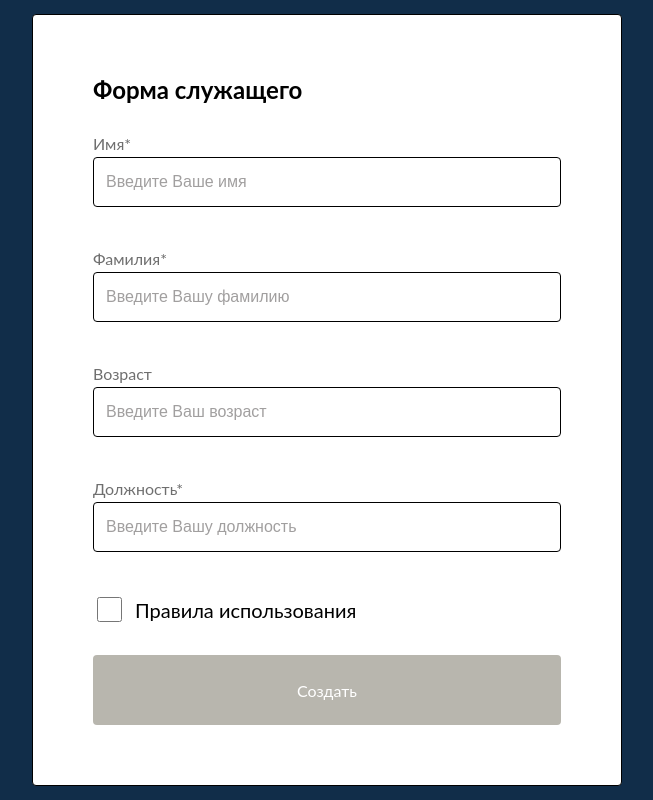
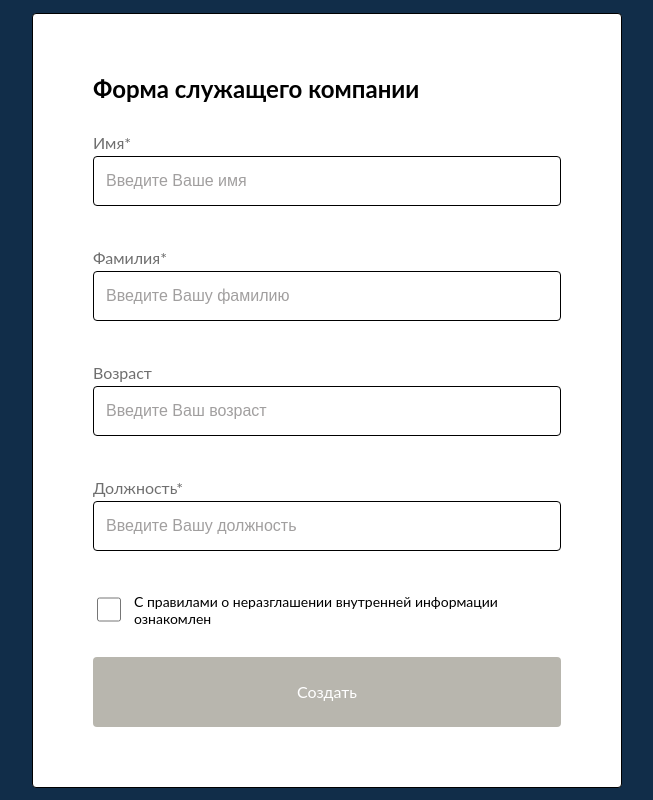
Before and after one commit to TaniaNovikova/React-ts, a React (Create React App) app: page / in a window 1280 px wide. Shown: the whole page, without its empty margins (313-966 px from the left). Built offline with nearby package versions, Linux system fonts and the light colour scheme.

Commit message:
add regex for cyrillic fields

```diff
--- a/src/components/Checkbox/styles.ts
+++ b/src/components/Checkbox/styles.ts
@@ -7,7 +7,7 @@ export const CheckboxContainer = styled.div`
 `;
 
 export const CheckboxLabel = styled.label`
-  font-size: 20px;
+  font-size: 14px;
 `;
 export const CheckboxElement = styled.input`
   width: 25px;
--- a/src/components/EmployeeForm/EmployeeForm.tsx
+++ b/src/components/EmployeeForm/EmployeeForm.tsx
@@ -3,7 +3,7 @@ import * as Yup from "yup";
 
 import Input from "components/Input/Input";
 import {
-   EmployeeFormContainer,
+  EmployeeFormContainer,
   EmployeeFormTitle,
   InputsContainer,
 } from "./styles";
@@ -12,9 +12,15 @@ import Button from "components/Button/Button";
 import Checkbox from "components/Checkbox/Checkbox";
 
 function EmployeeForm() {
+  const onlyCyrillicAndHypenRegex = /^[\u0400-\u04FF\-]+$/;
+
   //создаём валидационную схему через Yup
   const shema = Yup.object().shape({
     [EMPLOYEE_FORM_NAMES.FIRST_NAME]: Yup.string()
+      .matches(
+        onlyCyrillicAndHypenRegex,
+        "Используйте кириллический шрифт для ввода текста"
+      )
       .required('Поле "Имя" является обязательным')
       .test(
         "Check value length",
@@ -27,6 +33,10 @@ function EmployeeForm() {
         (value) => value.length >= 2
       ),
     [EMPLOYEE_FORM_NAMES.LAST_NAME]: Yup.string()
+      .matches(
+        onlyCyrillicAndHypenRegex,
+        "Используйте кириллический шрифт для ввода текста"
+      )
       .required('Поле "Фамилия" является обязательным')
       .test(
         "Check value length",
@@ -43,6 +53,10 @@ function EmployeeForm() {
     // .min(18, 'Min 18'),
 
     [EMPLOYEE_FORM_NAMES.POSITION]: Yup.string()
+      .matches(
+        onlyCyrillicAndHypenRegex,
+        "Используйте кириллический шрифт для ввода текста"
+      )
       .required('Поле "Должность" является обязательным')
       .test(
         "Check value length",
@@ -73,7 +87,7 @@ function EmployeeForm() {
 
   return (
     <EmployeeFormContainer onSubmit={formik.handleSubmit}>
-      <EmployeeFormTitle>Форма служащего</EmployeeFormTitle>
+      <EmployeeFormTitle>Форма служащего компании</EmployeeFormTitle>
       <InputsContainer>
         <Input
           name={EMPLOYEE_FORM_NAMES.FIRST_NAME}
@@ -120,7 +134,7 @@ function EmployeeForm() {
           name={EMPLOYEE_FORM_NAMES.TERMS_OF_USE}
           onChange={formik.handleChange}
           checked={formik.values[EMPLOYEE_FORM_NAMES.TERMS_OF_USE]}
-          label="Правила использования"
+          label="С правилами о неразглашении внутренней информации ознакомлен"
           type="checkbox"
         />
       </InputsContainer>
```
